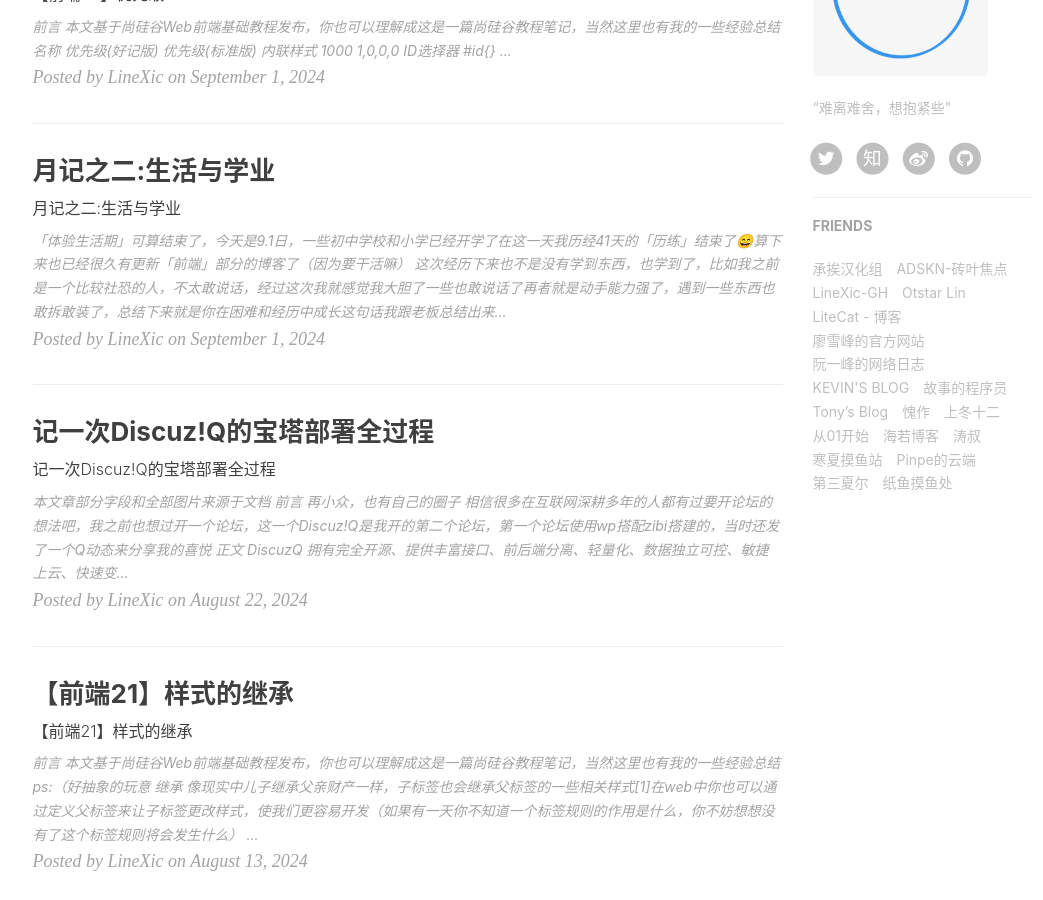
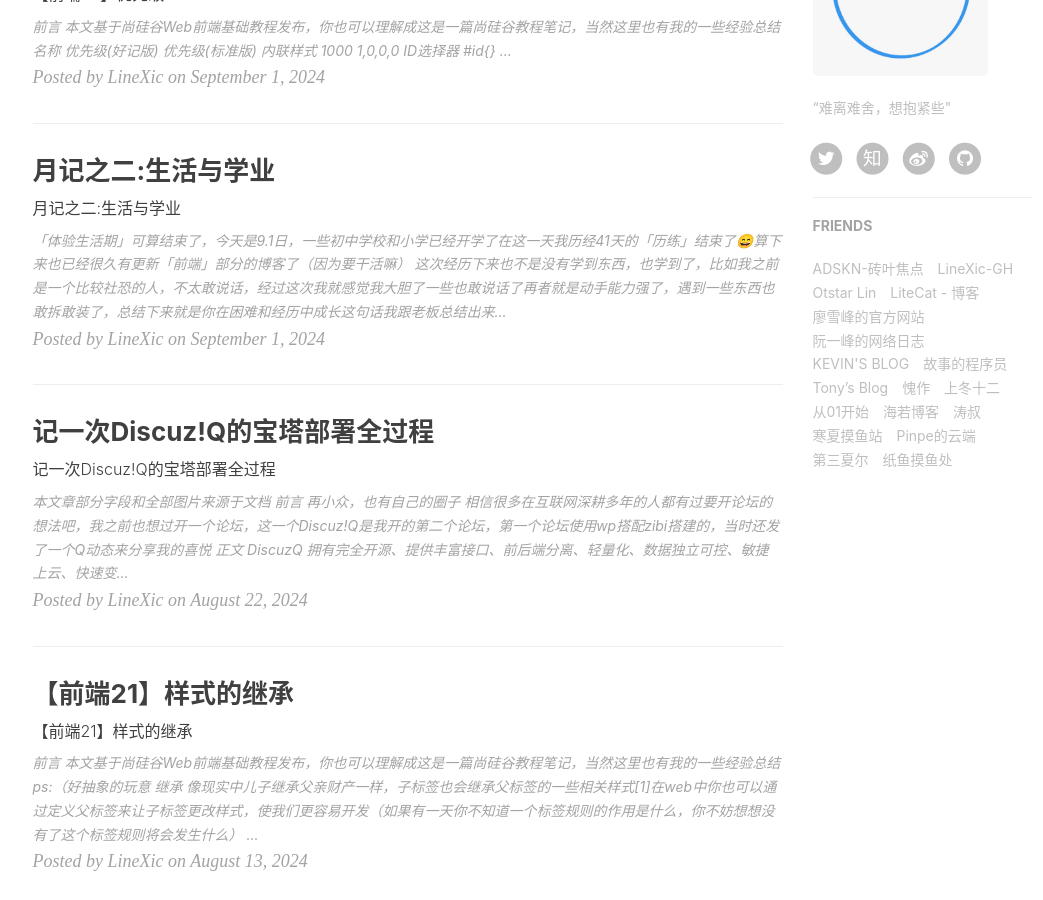
Before and after one commit to LineXic/LineXic-blog, a Jekyll site: the page built from index.html, in a window 1280 px wide and 900 px high, scrolled down 789 px. Shown: the whole window, without its empty margins (135-1178 px from the left). Built offline with Jekyll 4.4.1, drawn with Linux system fonts in a browser that asks for light colours; nearby versions of some CDN libraries; the list of posts is cut into pages by our own code; comment, search, counter and statistics services are not loaded.

Commit message:
更新 _config.yml
删除友

```diff
--- a/_config.yml
+++ b/_config.yml
@@ -107,7 +107,6 @@ page-mathjax: false
 
 # Friends
 friends: [
-    { title: "承挨汉化组", href: "https://chengai77a6b.top/" },
     { title: "ADSKN-砖叶焦点", href: "https://tbl.adskn.com/" },
     { title: "LineXic-GH", href: "https://gh.linexic.top/" },
     { title: "Otstar Lin", href: "https://blog.ixk.me/" },
```
